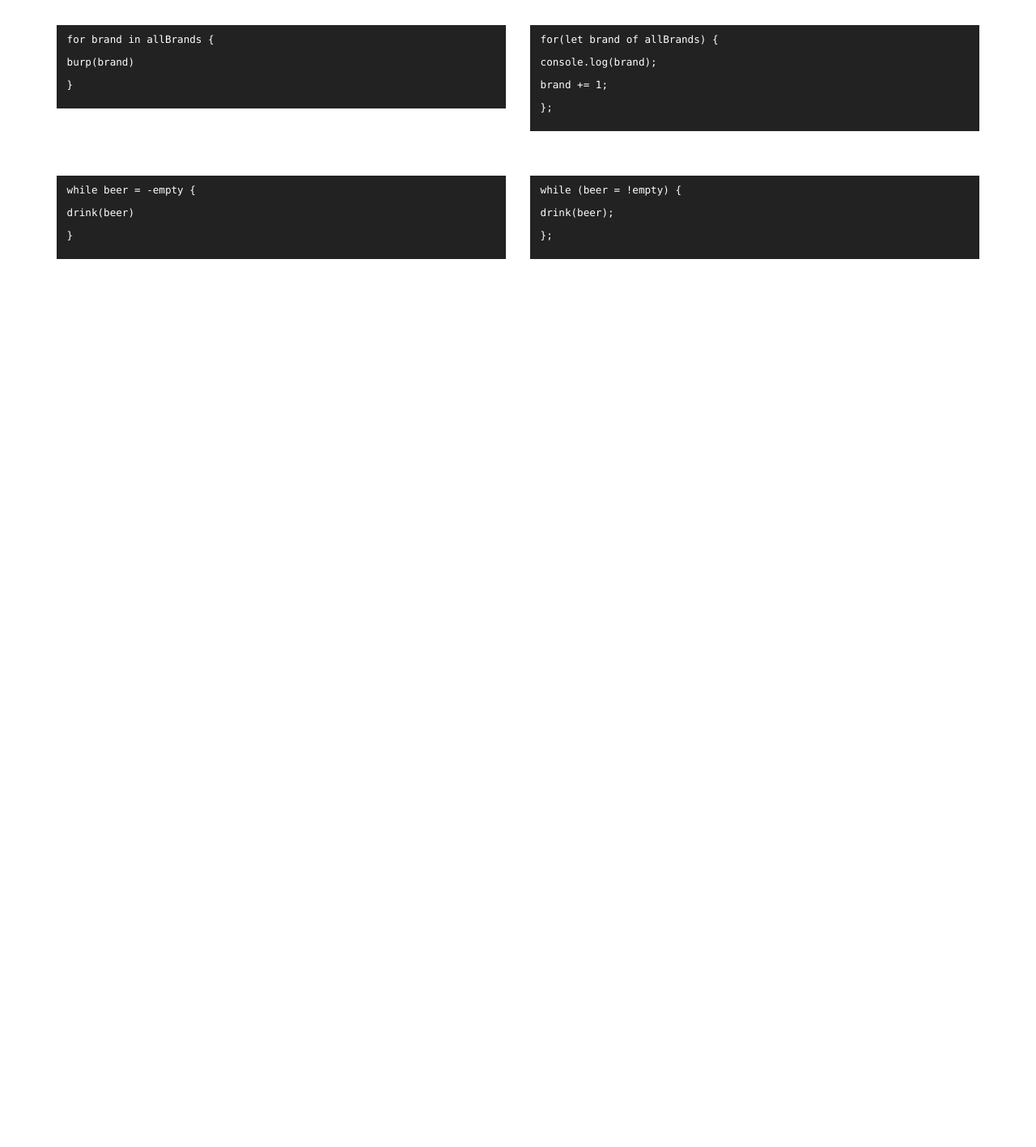
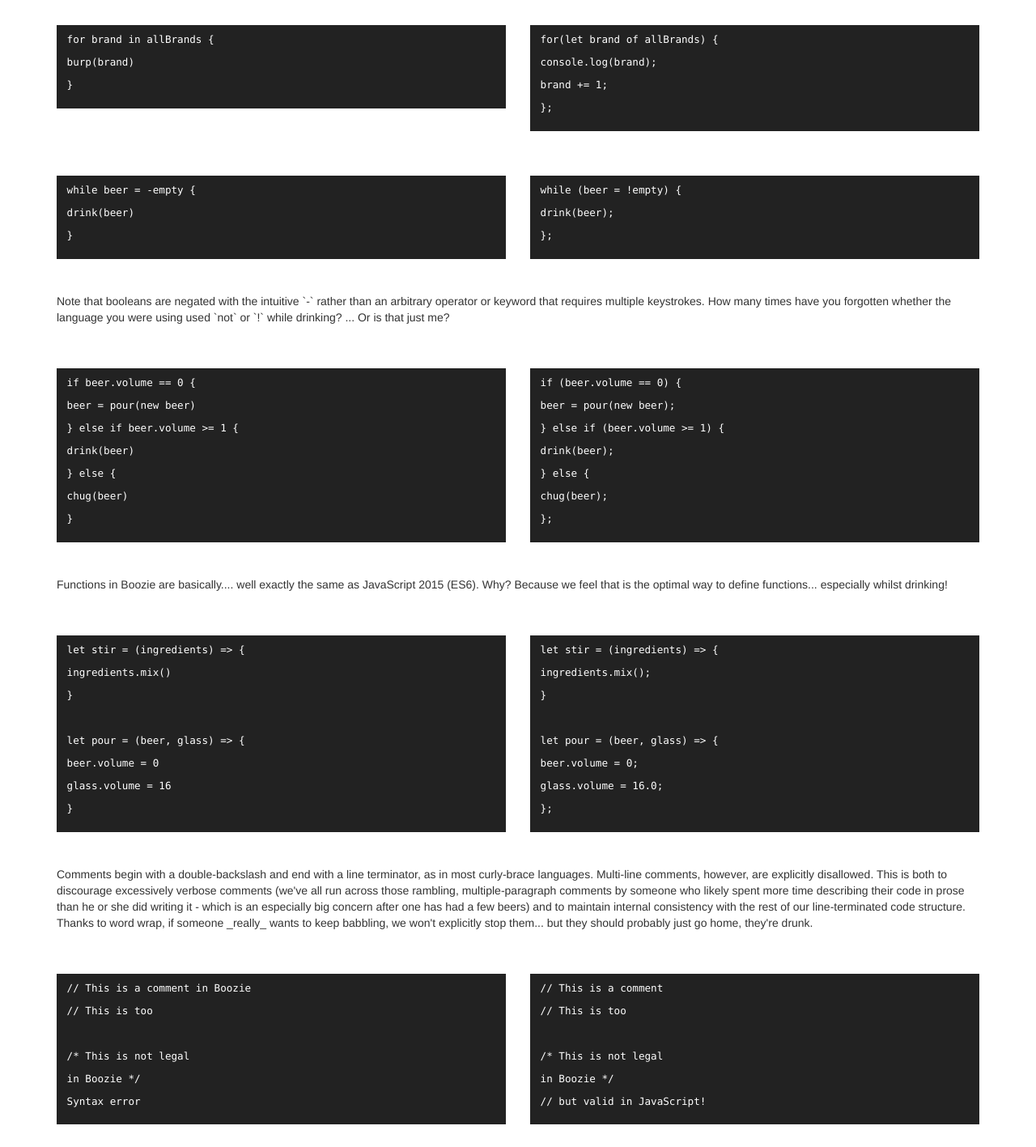
Before and after one commit to mpmcauley/Boozie, a website: page index.html in a window 1280 px wide. Shown: the part 3050-4467 px from the top of the page at 81% size. Before the commit the page ends 3487 px from the top, so only its background shows below. Drawn offline with nearby package versions, Linux system fonts and the light colour scheme.

Commit message:
weeeeebsiiiiiite

```diff
--- a/index.html
+++ b/index.html
@@ -212,8 +212,93 @@
         </div>
       </div>
     </div>
-  <div class="row"><div class="col-sm-6 panel-body"></div></div>
-  <div class="row"><div class="col-sm-6 panel-body"></div></div>
-  <div class="row"><div class="col-sm-6 panel-body"></div></div>
+    <div class="row">
+      <div class="col-sm-12 panel-body">
+        <p>Note that booleans are negated with the intuitive `-` rather than an arbitrary operator or keyword that requires multiple keystrokes. How many times have you forgotten whether the language you were using used `not` or `!` while drinking? ...  Or is that just me?</p>
+      </div>
+    </div>
+    <div class="row">
+      <div class="col-sm-6 panel-body">
+        <div class="console">
+          <p>if beer.volume == 0 {</p>
+          <p>    beer = pour(new beer)</p>
+          <p>} else if beer.volume >= 1 {</p>
+          <p>    drink(beer)</p>
+          <p>} else {</p>
+          <p>    chug(beer)</p>
+          <p>}</p>
+        </div>
+      </div>
+      <div class="col-sm-6 panel-body">
+        <div class="console">
+          <p>if (beer.volume == 0) {</p>
+          <p>    beer = pour(new beer);</p>
+          <p>} else if (beer.volume >= 1) {</p>
+          <p>    drink(beer);</p>
+          <p>} else {</p>
+          <p>    chug(beer);</p>
+          <p>};</p>
+        </div>
+      </div>
+    </div>
+    <div class="row">
+      <div class="col-sm-12 panel-body">
+        <p>Functions in Boozie are basically.... well exactly the same as JavaScript 2015 (ES6). Why? Because we feel that is the optimal way to define functions... especially whilst drinking!</p>
+      </div>
+    </div>
+    <div class="row">
+      <div class="col-sm-6 panel-body">
+        <div class="console">
+          <p>let stir = (ingredients) => {</p>
+          <p>    ingredients.mix()</p>
+          <p>}</p>
+          <p><br/></p>
+          <p>let pour = (beer, glass) => {</p>
+          <p>    beer.volume = 0</p>
+          <p>    glass.volume = 16</p>
+          <p>}</p>
+        </div>
+      </div>
+      <div class="col-sm-6 panel-body">
+        <div class="console">
+          <p>let stir = (ingredients) => {</p>
+          <p>    ingredients.mix();</p>
+          <p>}</p>
+          <p><br/></p>
+          <p>let pour = (beer, glass) => {</p>
+          <p>    beer.volume = 0;</p>
+          <p>    glass.volume = 16.0;</p>
+          <p>};</p>
+        </div>
+      </div>
+    </div>
+    <div class="row">
+      <div class="col-sm-12 panel-body">
+        <p>Comments begin with a double-backslash and end with a line terminator, as in most curly-brace languages. Multi-line comments, however, are explicitly disallowed. This is both to discourage excessively verbose comments (we've all run across those rambling, multiple-paragraph comments by someone who likely spent more time describing their code in prose than he or she did writing it - which is an especially big concern after one has had a few beers) and to maintain internal consistency with the rest of our line-terminated code structure. Thanks to word wrap, if someone _really_ wants to keep babbling, we won't explicitly stop them... but they should probably just go home, they're drunk.</p>
+      </div>
+    </div>
+    <div class="row">
+      <div class="col-sm-6 panel-body">
+        <div class="console">
+          <p>// This is a comment in Boozie</p>
+          <p>// This is too</p>
+          <p><br/></p>
+          <p>/* This is not legal</p>
+          <p>in Boozie */</p>
+          <p>Syntax error</p>
+        </div>
+      </div>
+      <div class="col-sm-6 panel-body">
+        <div class="console">
+          <p>// This is a comment</p>
+          <p>// This is too</p>
+          <p><br/></p>
+          <p>/* This is not legal</p>
+          <p>in Boozie */</p>
+          <p>// but valid in JavaScript!</p>
+        </div>
+      </div>
+    </div>
+  </div>
 </body>
 </html>
```
Lines whose indentation alone changed are shown as unchanged.
